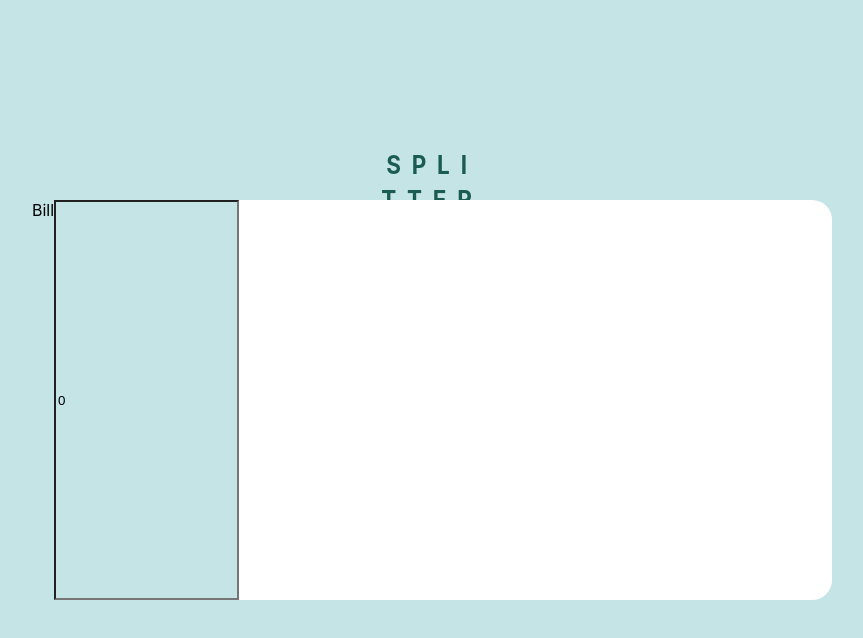
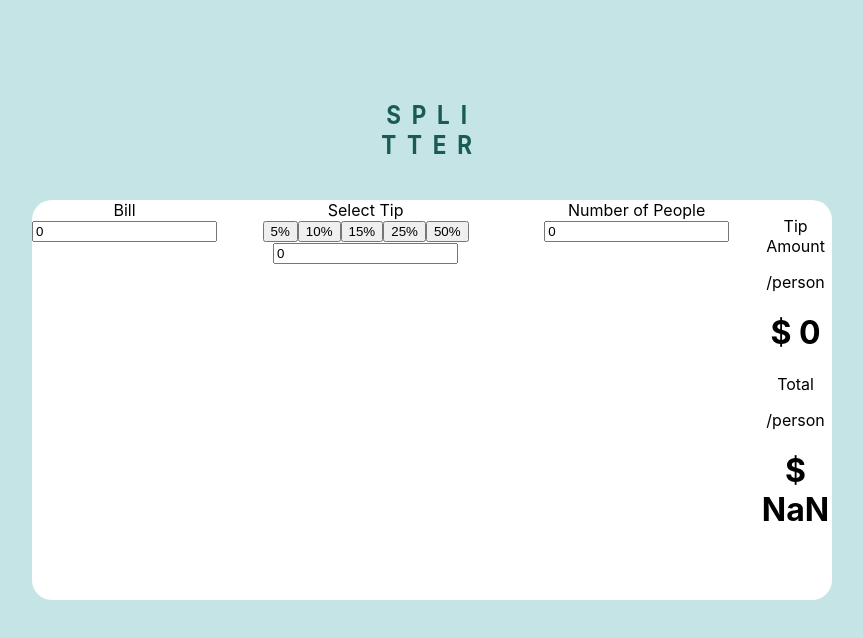
Before and after one commit to ophy90/tip-calculator-app-main, a React (Create React App) app in the folder tip-calculator/: page / in a window 1280 px wide. Shown: the top 638 px of the page, without its empty margins (208-1071 px from the left). Built offline with nearby package versions, Linux system fonts and the light colour scheme.

Commit message:
positioned title + added flexbox for calculator

```diff
--- a/tip-calculator/src/components/calculator/calculator.component.js
+++ b/tip-calculator/src/components/calculator/calculator.component.js
@@ -38,8 +38,8 @@
             <div className="title second-line">
                 TTER
             </div>
-            <div>
-                <div className = "calculator">
+            <div className = "calculator">
+                <div className = "touches">
                     <label>Bill</label>
                     <input value={bill} onChange={handleChange(setBill)}/>
                 </div>
@@ -58,7 +58,7 @@
                     <label>Number of People</label>
                     <input type= "number" value={amountPeople} onChange={handleChange(setAmountPeople) }/>
                 </div>
-                <div>
+                <div className = "screen">
                     <p>Tip Amount</p>
                     <p>/person</p>
                     <h1>$ {tipAmount}</h1>
--- a/tip-calculator/src/components/calculator/calculator.styles.scss
+++ b/tip-calculator/src/components/calculator/calculator.styles.scss
@@ -1,9 +1,6 @@
 // position of blue container
-* {
+html {
   background-color: #C5E4E6;
-}
-
-.container {
 }
 
 //Title split on 2 lines
@@ -16,17 +13,28 @@
 }
 
 .first-line {
-  margin-top: 150px;
-  margin-bottom: 5px;
+  position: absolute;
+  top: 100px;
+  bottom: 0;
+  left: 0;
+  right: 0;
+  margin: auto;
 }
 
 .second-line {
+  position: absolute;
+  top: 130px;
+  bottom: 0;
+  left: 0;
+  right: 0;
+  margin: auto;
 }
 
 // Calculator
 
 .calculator {
   display: flex;
+  flex-direction: columns;
   border-radius: 20px;
   background-color: #ffffff;
   width: 800px;
@@ -38,3 +46,11 @@
   right: 0;
   margin: auto;
 }
+
+.screen {
+
+}
+
+.touches {
+
+}
```
